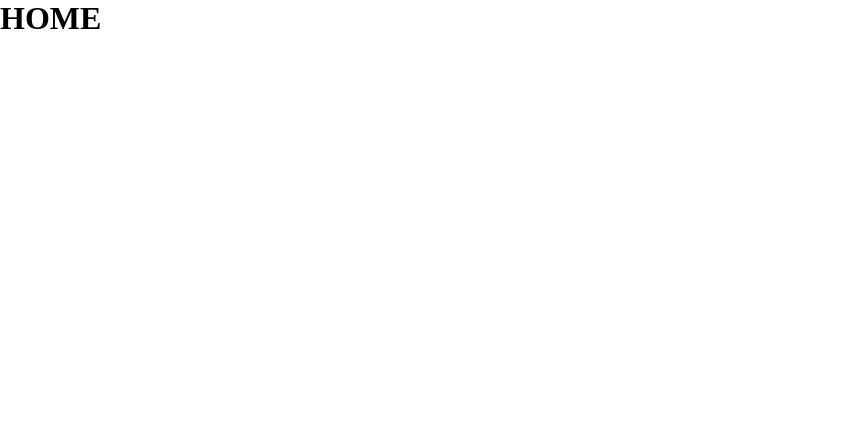
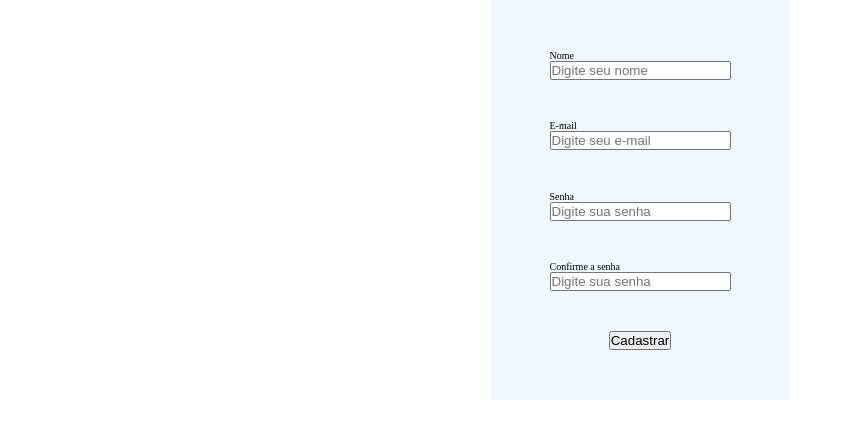
Before and after one commit to afonsonrodrigues/fchackathon-front, a React (Vite) app: page / in a window 1280 px wide. Shown: the top 438 px of the page, without its empty margins (0-853 px from the left). Built offline with nearby package versions, Linux system fonts and the light colour scheme.

Commit message:
criado formulário de cadastro básico

```diff
--- a/src/components/SignUpForm/index.jsx
+++ b/src/components/SignUpForm/index.jsx
@@ -0,0 +1,33 @@
+import { CustomForm } from "./styled";
+import '../../styles/utils.css';
+
+export default function SignUpForm() {
+
+    const handleSubmit = async (e) => {
+        e.preventDefault();
+
+        console.log('teste');
+    }
+
+    return (
+        <CustomForm onSubmit={handleSubmit} className="column gap-24 align-center space-btw">
+            <div className="column">
+                <label htmlFor="name">Nome</label>
+                <input type="text" placeholder="Digite seu nome" />
+            </div>
+            <div className="column">
+                <label htmlFor="email">E-mail</label>
+                <input type="text" placeholder="Digite seu e-mail" />
+            </div>
+            <div className="column">
+                <label htmlFor="password">Senha</label>
+                <input type="text" placeholder="Digite sua senha" />
+            </div>
+            <div className="column">
+                <label htmlFor="password">Confirme a senha</label>
+                <input type="text" placeholder="Digite sua senha" />
+            </div>
+            <button>Cadastrar</button>
+        </CustomForm>
+    )
+}
--- /dev/null
+++ b/src/components/SignUpForm/styled.jsx
@@ -0,0 +1,10 @@
+import styled from "styled-components";
+
+export const CustomForm = styled.form`
+    margin: 0 auto;
+    padding: 5rem 0;
+    height: 40rem;
+    width: 30rem;
+    background-color: plum;
+    background-color: var(--teste-color);
+`;
--- a/src/index.css
+++ b/src/index.css
@@ -3,3 +3,15 @@
   padding: 0;
   box-sizing: border-box;
 }
+
+:root{
+  --teste-color: aliceblue;
+}
+
+html{
+  font-size: 62.5%;
+}
+
+body {
+  min-height: 100vh;
+}
--- a/src/index.jsx
+++ b/src/index.jsx
@@ -1,10 +1,12 @@
 import React from 'react';
 import ReactDOM from 'react-dom/client';
 import Home from './pages/Home';
+import SignUp from './pages/SignUp';
 import './index.css';
 
 ReactDOM.createRoot(document.getElementById('root')).render(
   <React.StrictMode>
-    <Home />
+    {/* <Home /> */}
+    <SignUp />
   </React.StrictMode>
 )
--- a/src/pages/SignUp/index.jsx
+++ b/src/pages/SignUp/index.jsx
@@ -0,0 +1,8 @@
+import SignUpForm from '../../components/SignUpForm';
+import '../../styles/utils.css';
+
+export default function SignUp() {
+    return (
+        <SignUpForm />
+    )
+}
--- /dev/null
+++ b/src/styles/utils.css
@@ -0,0 +1,20 @@
+.row {
+    display: flex;
+}
+
+.column {
+    display: flex;
+    flex-direction: column;
+}
+
+.align-center {
+    align-items: center;
+}
+
+.space-btw {
+    justify-content: space-between;
+}
+
+.gap-24{
+    gap: 2.4rem;
+}
```
Also changed, not shown: src/pages/SignUp/styled.jsx (added).
